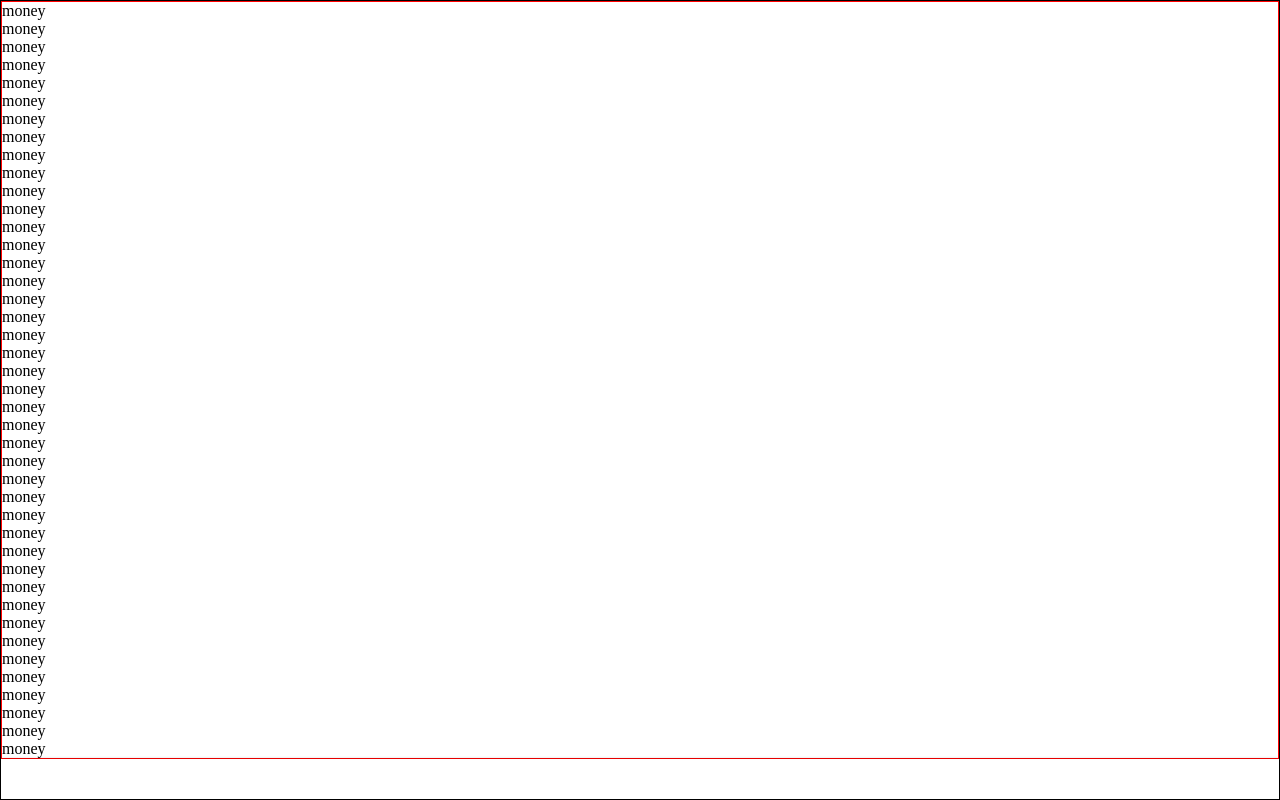
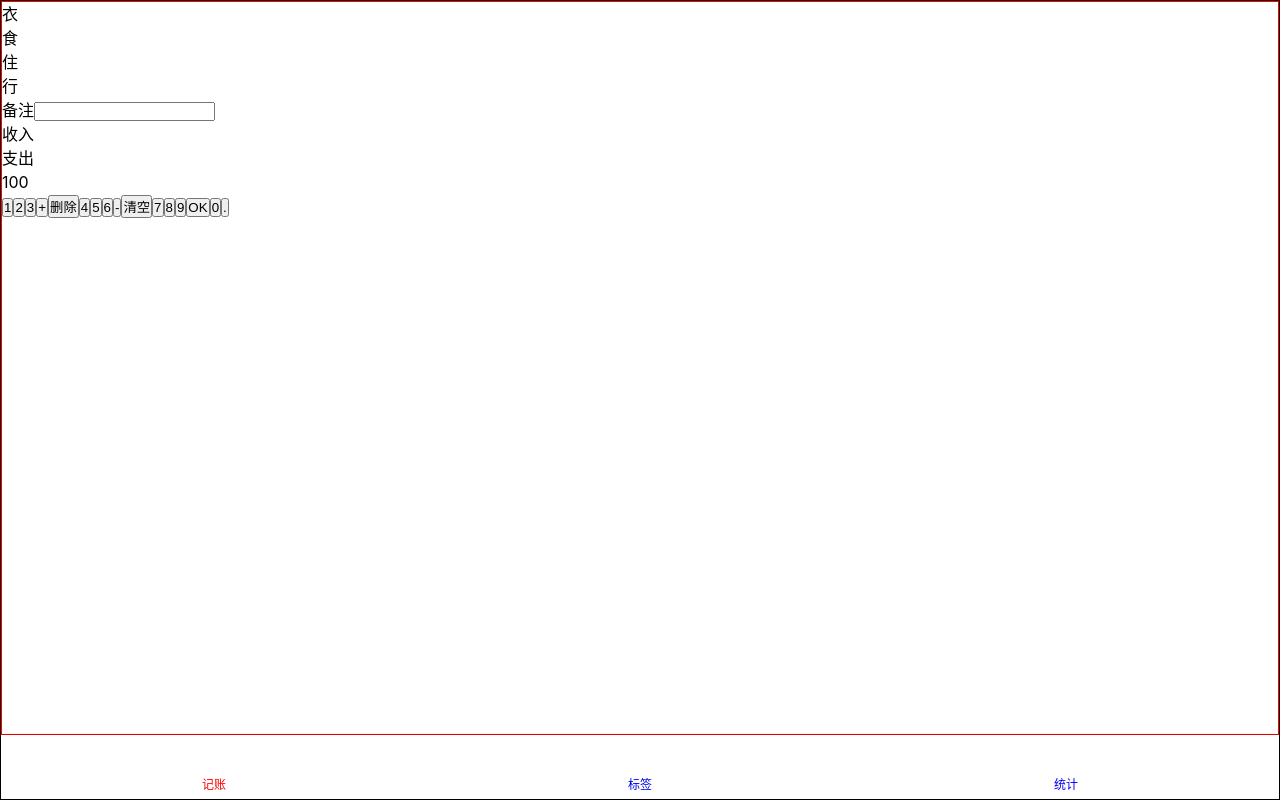
Before and after one commit to Hanqing1996/zhq-record, a Vue app: page /#/money in a window 1280 px wide. Built offline with nearby package versions, Linux system fonts and the light colour scheme.

Commit message:
添加全局样式，全局变量

```diff
--- a/package.json
+++ b/package.json
@@ -36,6 +36,8 @@
     "sass": "^1.25.0",
     "sass-loader": "^8.0.2",
     "svg-sprite-loader": "^4.2.1",
+    "svg-sprite-loader-mod": "^4.1.6-mod1",
+    "svgo-loader": "^2.2.1",
     "typescript": "~3.7.5",
     "vue-template-compiler": "^2.6.11"
   }
--- a/public/index.html
+++ b/public/index.html
@@ -3,7 +3,7 @@
   <head>
     <meta charset="utf-8">
     <meta http-equiv="X-UA-Compatible" content="IE=edge">
-    <meta name="viewport" content="width=device-width,initial-scale=1.0">
+    <meta name="viewport" content="width=device-width, initial-scale=1, maximum-scale=1, minimum-scale=1, user-scalable=no">
     <link rel="icon" href="<%= BASE_URL %>favicon.ico">
     <title><%= htmlWebpackPlugin.options.title %></title>
   </head>
--- a/src/App.vue
+++ b/src/App.vue
@@ -8,8 +8,12 @@
 </script>
 
 <style lang="scss">
-    * {margin: 0;padding: 0; box-sizing: border-box;}
-    *::before {box-sizing: border-box}
-    *::after {box-sizing: border-box}
-    h1, h2, h3, h4, h5, h6 {font-weight: normal}
+    @import "~@/assets/style/reset.scss";
+    @import "~@/assets/style/font.scss";
+    @import "~@/assets/style/var.scss";
+    body{
+        font-family: $font-hei;
+        line-height: 1.5em;
+    }
+
 </style>
--- /dev/null
+++ b/src/assets/style/font.scss
@@ -0,0 +1 @@
+$font-hei: -apple-system, "Noto Sans", "Helvetica Neue", Helvetica, "Nimbus Sans L", Arial, "Liberation Sans", "PingFang SC", "Hiragino Sans GB", "Noto Sans CJK SC", "Source Han Sans SC", "Source Han Sans CN", "Microsoft YaHei", "Wenquanyi Micro Hei", "WenQuanYi Zen Hei", "ST Heiti", SimHei, "WenQuanYi Zen Hei Sharp", sans-serif;
--- /dev/null
+++ b/src/assets/style/reset.scss
@@ -0,0 +1,4 @@
+* {margin: 0;padding: 0; box-sizing: border-box;}
+*::before {box-sizing: border-box}
+*::after {box-sizing: border-box}
+h1, h2, h3, h4, h5, h6 {font-weight: normal}
--- /dev/null
+++ b/src/assets/style/var.scss
@@ -0,0 +1,16 @@
+$color-highlight: #f00;
+%clearFix {
+  &::after {
+    content: '';
+    clear: both;
+    display: block;
+  }
+}
+$color-shadow: rgba(0, 0, 0, 0.25);
+%outerShadow {
+  box-shadow: 0 0 3px $color-shadow;
+}
+%innerShadow {
+  box-shadow: inset 0 -3px 3px -3px $color-shadow,
+  inset 0 3px 3px -3px $color-shadow;
+}
--- a/src/components/Nav.vue
+++ b/src/components/Nav.vue
@@ -1,13 +1,16 @@
 <template>
     <nav class="nav">
-        <router-link to="/money" class="nav-item" :class="selected" @onclick="">
-            <Icon name="money"></Icon>
+        <router-link to="/money" class="nav-item" active-class="selected">
+            <Icon name="money"/>
+            记账
         </router-link>
-        <router-link to="/labels" class="nav-item">
-            <Icon name="labels"></Icon>
+        <router-link to="/labels" class="nav-item" active-class="selected">
+            <Icon name="labels"/>
+            标签
         </router-link>
-        <router-link to="/statistics" class="nav-item">
-            <Icon name="statistics"></Icon>
+        <router-link to="/statistics" class="nav-item" active-class="selected">
+            <Icon name="statistics"/>
+            统计
         </router-link>
     </nav>
 </template>
@@ -19,6 +22,9 @@
 </script>
 
 <style scoped lang="scss">
+    a{
+        text-decoration: none;
+    }
     .nav {
         display: flex;
         box-shadow: 0 0 3px rgba(0, 0, 0, 0.25);
@@ -34,6 +40,9 @@
         }
         > .nav-item.selected {
             color: red;
+            > svg{
+                fill: red;
+            }
         }
     }
 </style>
--- a/src/views/Money.vue
+++ b/src/views/Money.vue
@@ -1,105 +1,47 @@
 <template>
     <Layout>
-        <p>money</p>
-        <p>money</p>
-        <p>money</p>
-        <p>money</p>
-        <p>money</p>
-        <p>money</p>
-        <p>money</p>
-        <p>money</p>
-        <p>money</p>
-        <p>money</p>
-        <p>money</p>
-        <p>money</p>
-        <p>money</p>
-        <p>money</p>
-        <p>money</p>
-        <p>money</p>
-        <p>money</p>
-        <p>money</p>
-        <p>money</p>
-        <p>money</p>
-        <p>money</p>
-        <p>money</p>
-        <p>money</p>
-        <p>money</p>
-        <p>money</p>
-        <p>money</p>
-        <p>money</p>
-        <p>money</p>
-        <p>money</p>
-        <p>money</p>
-        <p>money</p>
-        <p>money</p>
-        <p>money</p>
-        <p>money</p>
-        <p>money</p>
-        <p>money</p>
-        <p>money</p>
-        <p>money</p>
-        <p>money</p>
-        <p>money</p>
-        <p>money</p>
-        <p>money</p>
-        <p>money</p>
-        <p>money</p>
-        <p>money</p>
-        <p>money</p>
-        <p>money</p>
-        <p>money</p>
-        <p>money</p>
-        <p>money</p>
-        <p>money</p>
-        <p>money</p>
-        <p>money</p>
-        <p>money</p>
-        <p>money</p>
-        <p>money</p>
-        <p>money</p>
-        <p>money</p>
-        <p>money</p>
-        <p>money</p>
-        <p>money</p>
-        <p>money</p>
-        <p>money</p>
-        <p>money</p>
-        <p>money</p>
-        <p>money</p>
-        <p>money</p>
-        <p>money</p>
-        <p>money</p>
-        <p>money</p>
-        <p>money</p>
-        <p>money</p>
-        <p>money</p>
-        <p>money</p>
-        <p>money</p>
-        <p>money</p>
-        <p>money</p>
-        <p>money</p>
-        <p>money</p>
-        <p>money</p>
-        <p>money</p>
-        <p>money</p>
-        <p>money</p>
-        <p>money</p>
-        <p>money</p>
-        <p>money</p>
-        <p>money</p>
-        <p>money</p>
-        <p>money</p>
-        <p>money</p>
-        <p>money</p>
-        <p>money</p>
-        <p>money</p>
-        <p>money</p>
-        <p>money</p>
-        <p>money</p>
-        <p>money</p>
-        <p>money</p>
-        <p>money</p>
-        <p>money</p>
+        <div class="tags">
+            <ul class="current-tages">
+                <li>衣</li>
+                <li>食</li>
+                <li>住</li>
+                <li>行</li>
+            </ul>
+            <div class="new-tages"></div>
+        </div>
+        <div>
+            <label>
+                <span class="notes">备注</span>
+                <input type="text">
+            </label>
+        </div>
+        <div >
+            <ul class="types">
+                <li>收入</li>
+                <li>支出</li>
+            </ul>
+        </div>
+        <div class="number-pad">
+            <div class="output">100</div>
+            <div class="buttons">
+                <button>1</button>
+                <button>2</button>
+                <button>3</button>
+                <button>+</button>
+                <button>删除</button>
+                <button>4</button>
+                <button>5</button>
+                <button>6</button>
+                <button>-</button>
+                <button>清空</button>
+                <button>7</button>
+                <button>8</button>
+                <button>9</button>
+                <button>OK</button>
+                <button>0</button>
+                <button>.</button>
+            </div>
+        </div>
     </Layout>
 </template>
 
--- a/vue.config.js
+++ b/vue.config.js
@@ -9,8 +9,10 @@ module.exports = {
             .rule('svg-sprite')
             .test(/\.svg$/)
             .include.add(dir).end() // 包含 icons 目录
-            .use('svg-sprite-loader').loader('svg-sprite-loader').options({extract:false}).end()
-        config.plugin('svg-sprite').use(require('svg-sprite-loader/plugin'), [{plainSprite: true}])
+            .use('svg-sprite-loader-mod').loader('svg-sprite-loader-mod').options({extract:false}).end()
+            .use('svgo-loader').loader('svgo-loader')
+            .tap(options => ({...options, plugins: [{removeAttrs: {attrs: 'fill'}}]})).end()
+        config.plugin('svg-sprite').use(require('svg-sprite-loader-mod/plugin'), [{plainSprite: true}])
         config.module.rule('svg').exclude.add(dir) // 其他 svg loader 排除 icons 目录
 
 
```
Also changed, not shown: summary/README.md, 1 other file (tests, documents, lock files or other folders).
